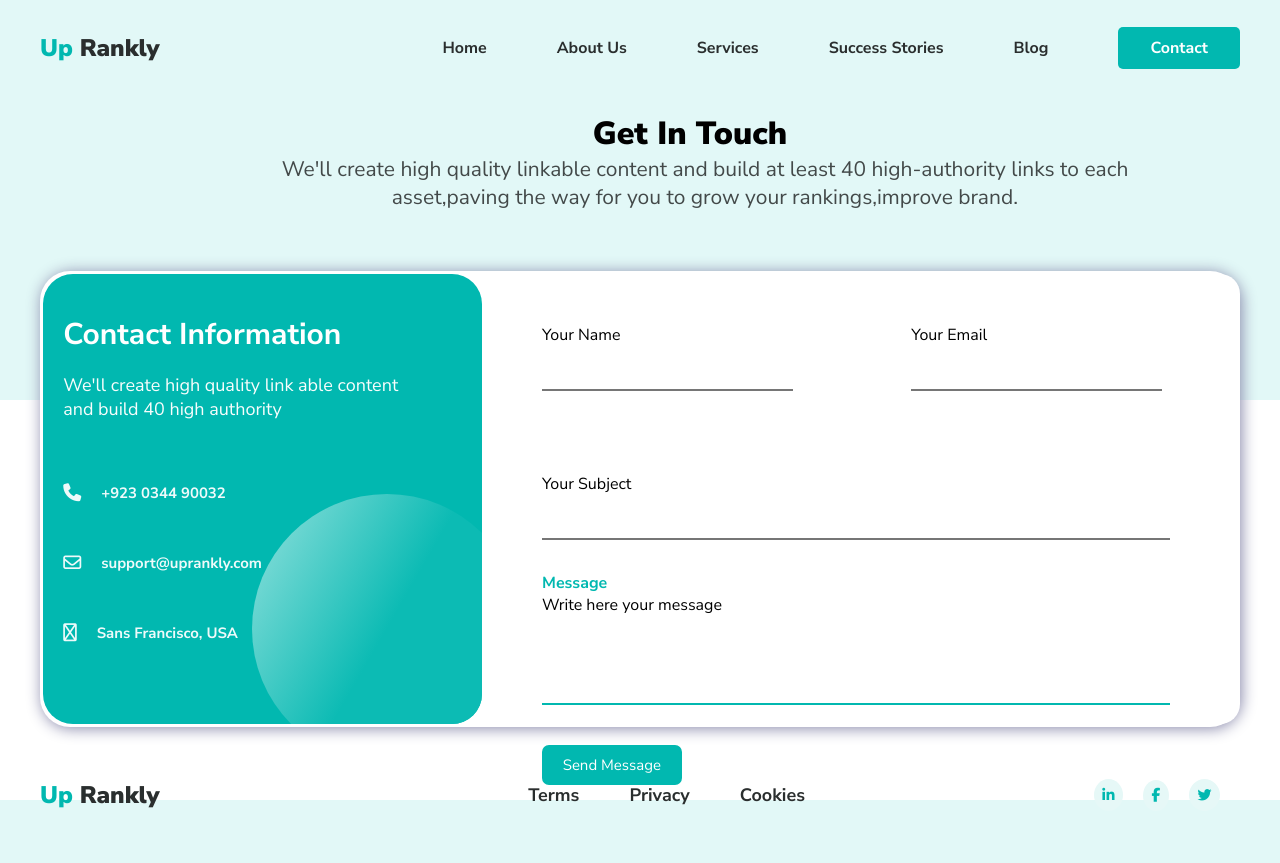
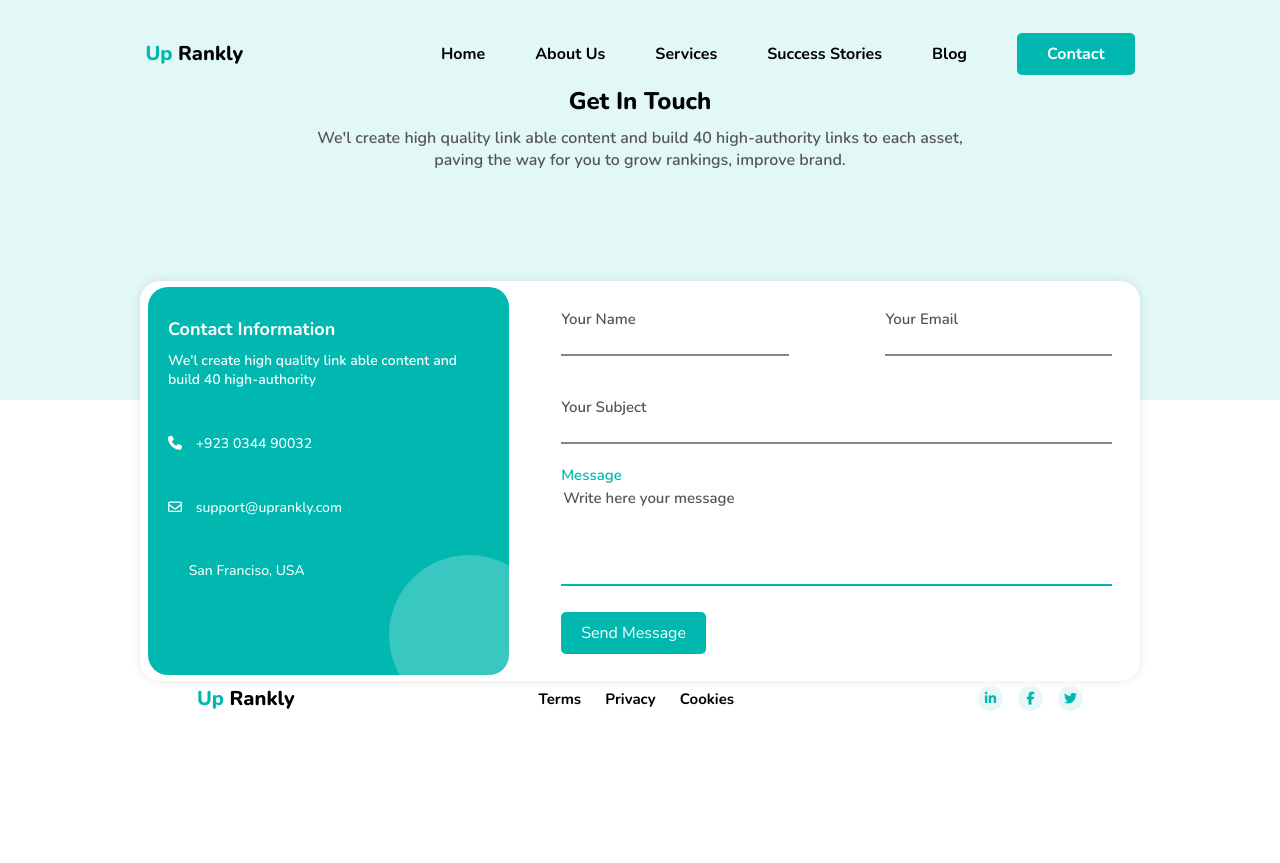
Before and after one commit to Beezywils/Project-Up-Rankly, a plain HTML site: page index.html in a window 1280 px wide. After the commit the page ends 800 px from the top, so only its background shows below. Drawn offline with nearby package versions, Linux system fonts and the light colour scheme.

Commit message:
Add files via upload

```diff
--- a/index.html
+++ b/index.html
@@ -3,7 +3,14 @@
   <head>
     <meta charset="UTF-8" />
     <meta name="viewport" content="width=device-width, initial-scale=1.0" />
-    <title>Up Rankly</title>
+    <title>Project Up Rankly</title>
+    <link
+      rel="stylesheet"
+      href="https://cdnjs.cloudflare.com/ajax/libs/font-awesome/6.5.2/css/all.min.css"
+      integrity="sha512-SnH5WK+bZxgPHs44uWIX+LLJAJ9/2PkPKZ5QiAj6Ta86w+fsb2TkcmfRyVX3pBnMFcV7oQPJkl9QevSCWr3W6A=="
+      crossorigin="anonymous"
+      referrerpolicy="no-referrer"
+    />
     <link
       rel="stylesheet"
       href="https://site-assets.fontawesome.com/releases/v6.5.2/css/all.css"
@@ -11,106 +18,100 @@
     <link rel="stylesheet" href="styles.css" />
   </head>
   <body>
-    <nav>
-      <h1><span>Up</span> Rankly</h1>
-      <div class="navItems">
-        <a href="#">Home</a>
-        <a href="#">About us</a>
-        <a href="#">Services</a>
-        <a href="#">Success stories</a>
-        <a href="#">Blog</a>
-        <a href="#"><span style="color: white">Contact</span></a>
+    <!-- Here' the header section -->
+    <header>
+      <div class="logo">Up <span>Rankly</span></div>
+      <div class="hamburger" onclick="toggleMenu()">
+        <div></div>
+        <div></div>
+        <div></div>
       </div>
-    </nav>
-    <div class="topic">
-      <div class="topicGet">
-        <h1>Get In Touch</h1>
-      </div>
-      <div class="topicCreate">
+
+      <nav>
+        <ul class="menu">
+          <li><a href="#">Home</a></li>
+          <li><a href="#">About Us</a></li>
+          <li><a href="#">Services</a></li>
+          <li><a href="#">Success Stories</a></li>
+          <li><a href="#">Blog</a></li>
+          <li><a href="#" class="contact-btn">Contact</a></li>
+        </ul>
+      </nav>
+    </header>
+
+    <div class="contact-header">
+      <h1>Get In Touch</h1>
+
+      <p>
+        We'l create high quality link able content and build 40 high-authority
+        links to each asset, paving the way for you to grow rankings, improve
+        brand.
+      </p>
+    </div>
+
+    <div class="container">
+      <div class="contact-info">
+        <h2>Contact Information</h2>
+
         <p>
-          We'll create high quality linkable content and build at least 40
-          high-authority links to each
+          We'l create high quality link able content and build 40 high-authority
         </p>
-      </div>
-      <div class="topicPave">
-        <p>asset,paving the way for you to grow your rankings,improve brand.</p>
-      </div>
-    </div>
-    <br /><br />
-    <!--form -->
-    <div class="formWrapper">
-      <div class="innerformWrapper">
-        <h1>Contact Information</h1>
-        <div class="content">
-          <p>We'll create high quality link able content</p>
-        </div>
-        <div class="build"><p>and build 40 high authority</p></div>
-        <br />
-        <div class="contactInfo">
-          <i class="fa-solid fa-phone"></i>
-          <h5>+923 0344 90032</h5>
-        </div>
-        <div class="contactInfo">
-          <i class="fa-regular fa-envelope"></i>
-          <h5>support@uprankly.com</h5>
-        </div>
-        <div class="contactInfo">
-          <i class="fa-regular fa-location-dot"></i>
-          <h5>Sans Francisco, USA</h5>
+
+        <div class="info">
+          <p><i class="fa-solid fa-phone"></i> +923 0344 90032</p>
+          <p><i class="fa-regular fa-envelope"></i> support@uprankly.com</p>
+          <p><i class="fa-light fa-location-dot"></i> San Franciso, USA</p>
         </div>
       </div>
 
-      <div class="formInfo">
+      <!-- contact form section -->
+      <div class="contact-form">
         <form>
-          <div class="both">
-            <div class="name">
-              <label><weak>Your Name</weak></label> <br /><br />
+          <div class="input-group">
+            <div>
+              <label>Your Name</label>
+              <input type="text" />
+            </div>
 
-              <input type="text" placeholder="" />
-              <br />
-            </div>
-            <div class="mail">
-              <label><weak>Your Email</weak></label
-              ><br />
-              <br />
-              <input type="text" placeholder="" /><br />
+            <div>
+              <label for="email">Your Email</label>
+              <input type="email" name="" id="" />
             </div>
           </div>
+          <label>Your Subject</label>
+          <input type="text" />
+          <label style="color: #01b8b0">Message</label>
+          <textarea placeholder="Write here your message"></textarea>
 
-          <br />
-
-          <div class="Sub">
-            <label><weak> Your Subject</weak></label>
-            <br /><br />
-            <input type="text" placeholder="" /><br />
-          </div>
-          <br />
-          <div class="Mes">
-            <p>Message</p>
-
-            <label><weak>Write here your message</weak></label>
-            <br /><br /><br /><br />
-            <input type="text" style="border-color: #01b8b0" placeholder="" />
-            <br />
-          </div>
-          <button>Send Message</button>
+          <button type="submit">Send Message</button>
         </form>
       </div>
     </div>
 
-    <div class="below">
-      <h1><span style="color: #01b8b0">Up</span> Rankly</h1>
+    <!-- footer section of the page -->
+    <footer>
+      <div class="logo">Up <span>Rankly</span></div>
 
-      <div class="terms">
+      <div class="footer-links">
         <a href="#">Terms</a>
         <a href="#">Privacy</a>
         <a href="#">Cookies</a>
       </div>
-      <div class="icons">
-        <div class="linke"><i class="fa-brands fa-linkedin-in"></i></div>
-        <div class="facebook"><i class="fa-brands fa-facebook-f"></i></div>
-        <div class="twitter"><i class="fa-brands fa-twitter"></i></div>
+
+      <div class="social-icons">
+        <a href="#"><i class="fa-brands fa-linkedin-in"></i></a>
+        <a href="#"><i class="fa-brands fa-facebook-f"></i></a>
+        <a href="#"><i class="fa-brands fa-twitter"></i></a>
       </div>
-    </div>
+    </footer>
+
+    <script>
+      function toggleMenu() {
+        const menu = document.querySelector(".menu");
+        const hamburger = document.querySelector(".hamburger");
+        menu.classList.toggle("active");
+        hamburger.classList.toggle("active");
+      }
+    </script>
   </body>
 </html>
--- a/styles.css
+++ b/styles.css
@@ -1,307 +1,388 @@
-@import url('https://fonts.googleapis.com/css2?family=Nunito+Sans:ital,opsz,wght@0,6..12,200..1000;1,6..12,200..1000&display=swap');
-
-
-
+@import url('https://fonts.googleapis.com/css2?family=Nunito:ital,wght@0,200..1000;1,200..1000&display=swap');
 
 * {
     margin: 0;
     padding: 0;
     box-sizing: border-box;
-    font-family: "Nunito Sans", sans-serif;
+    font-family: 'Nunito', sans-serif;
 }
 
 body {
     height: 100vh;
-background: linear-gradient(180deg, #e2f8f7 50%, #ffffff 50%);
-font-family: "Nunito Sans", sans-serif;
+    display: flex;
+    justify-content: center;
+    align-items: center;
+    flex-direction: column;
+    background: #e2f8f7;
+    background: linear-gradient(180deg, rgba(226,248,247,1) 50%, rgba(255, 255, 255, 1) 50%);
 }
-nav {
-padding-block: 2rem;
-max-width: 1200px;
-margin: auto;
-color: #2a2e2e;
 
+header {
+    /* border: 2px solid red; */
+    position: absolute;
+    top: 0;
+    margin-top: 1rem;
+    width: 100%;
+    max-width: 1500px;
     display: flex;
+    justify-content: space-around;
     align-items: center;
-justify-content: space-between;
-
-}
-nav>h1 {
-    font-size: 1.5rem;
-    font-weight: 900;
-
-}
-nav>h1>span {
-    color: #01b8b0;
-}
-.navItems {
-    display: flex;
-    align-items: center;
-    gap: 70px;
-}
-.navItems>a {
-    font-weight: 500;
-    text-decoration: none;
-    color: #2a2e2e;
-    text-transform: capitalize;
-    font-weight: 700;
-
-}
-.navItems>a>span {
-background-color: #01b8b0;
-padding: 5px;
-padding-inline: 32px;
-padding-block: 10px;
-border-radius: 5px;
-
-}
-.topic {
-    padding-block: 1rem;
-
-    display: grid;
-    align-items: center;
-    justify-content: center;
-    max-width: 1200px;
-    margin: auto;
-
-}
-.topicGet {
-
-    display: grid;
-    align-items: center;
-    justify-content: center;
-
-}
-.topicGet>h1 {
-    margin-left: 100px;
-    font-weight: 900;
-}
-.topicCreate {
-
-    margin-left: 150px;
-    padding-right: 100px;
-
-}
-.topicCreate>p {
-    margin-left: 80px;
-    font-weight: 400;
-    font-size: 21px;
-    opacity: 70%;
-
-}
-.topicPave {
-
-    margin-left: 340px;
-    font-weight: 400;
-    font-size: 21px;
-    opacity: 70%;
-}
-.formWrapper {
-    height: 57vh;
-
-    background-color: white;
-    border-radius: 30px;
-    max-width: 1200px;
-    margin: auto;
-    padding-left: .2rem;
-    padding-top: .2rem;
-    box-shadow: .1rem .1rem 15px #8888aa;
-    display: flex;
-    padding-bottom: .2rem;
+    padding: 1.5rem 6rem;
 
 
 }
-.innerformWrapper {
 
-    flex: .6.5;
-    background-color: #01b8b0;
-    border-radius: 30px;
-    padding-top: 40px;
-    padding-left: 20px;
 
-    position: relative ;
-    overflow: hidden;
+.logo {
+    font-size: 20px;
+    color: #01b8b0 ;
+    font-weight: 800;
 
 }
-.innerformWrapper::before {
+
+.logo span {
+    color: #000;
+    font-weight: 800;
+}
+
+ul {
+    list-style: none;
+    display: flex;
+    gap: 50px;
+}
+ ul li a {
+    text-decoration: none;
+    color: #000;
+    font-size: 16px;
+    font-weight: 700;
+}
+
+.contact-btn {
+    background-color: #01b8b0;
+    color: #fff;
+    padding: 10px 30px;
+    border-radius: 5px;
+}
+
+.contact-header {
+    max-width: 680px;
+    margin: 30px 0 20px 0;
+    text-align: center;
+    margin-bottom: 100px;
+
+
+}
+
+.contact-header h1 {
+    margin-bottom: 10px;
+    font-size: 24px;
+    font-weight: 800;
+}
+
+.contact-header p {
+    margin-bottom: 10px;
+    font-weight: 600;
+    color: #555;
+}
+
+.container {
+    width: 80%;
+    height: 400px;
+    max-width: 1000px;
+    display: flex;
+    justify-content: space-around;
+    align-items: center;
+    padding: 8px;
+    margin-bottom: 4rem;
+
+    background-color: #fff;
+    border-radius: 20px;
+    box-shadow: 0 0 10px rgba(0, 0, 0, 0.1);
+}
+
+.contact-info {
+    width: 60%;
+    height: 388px;
+    text-align: left;
+    color: #fff;
+    background-color: #01b8b0;
+    border-radius: 20px;
+    padding: 20px;
+    position: relative;
+    overflow: hidden;
+    margin-right: 2rem;
+
+}
+
+.contact-info::before {
     content: '';
     position: absolute;
-    width: 270px;
-    height: 270px;
+    width: 160px;
+    height: 160px;
     border-radius: 50%;
-
+    background: rgba(255, 255, 255, 0.217);
     bottom: -40px;
     right: -40px;
-    background: linear-gradient(120deg, #85ddd9 20px, rgb(12 187 180) 50%);
 }
 
+.contact-info h2 {
+    margin-top: 10px;
+    font-size: 18px;
+    color: #fff;
+    font-weight: 700;
+}
 
+.contact-info p {
+    margin: 10px 0;
+    color: #fbfefe;
+    font-size: 14px;
+    font-weight: 600;
+}
+.info {
 
+}
+.info p i {
+    font-size: 14px;
+    margin-right: 10px;
+    color: #fbfefe;
+}
 
+.info p {
+    margin: 2.8rem 0;
+    font-size: 14px;
+    font-weight: 500;
+}
 
-.innerformWrapper>h1 {
-color: white;
-font-size: 30px;
-font-weight: 700;
+.contact-form {
+    max-width: 650px;
+    width: 100%;
+    padding: 20px;
 
 
 
 }
-.content>p {
-    color: #f8fdfc;
-    margin-top: 10px;
-    padding-top: 8px;
-    font-size: 18px;
+
+.input-group {
+    display: flex;
+    gap: 6rem;
+    margin-bottom: 20px;
+
+}
+
+label {
+    font-size: 15px;
+    font-weight: 600;
+    color: #555;
+}
+
+.input-group input {
+    width: 100%;
+    padding: 10px;
+    border: 1px solid #ccc;
+    border-radius: 5px;
+}
+
+.contact-form input,
+.contact-form textarea {
+    width: 100%;
+    padding: 2px;
+    font-size: 15px;
+    border: none;
+    border-radius: 0;
+    outline: none;
+    border-bottom: 2px solid #868686;
+    margin-bottom: 20px;
+}
+
+.contact-form textarea {
+    height: 100px;
+    border-color: #01b8b0;
+    resize: none;
+}
+
+.contact-form textarea::placeholder {
+    color: #555;
+    font-weight: 600;
+}
+
+.contact-form button {
+    background-color: #01b8b0;
+    color: #fff;
+    font-size: 16px;
+    padding: 10px 20px;
+    border: none;
+    border-radius: 5px;
+    cursor: pointer;
+}
+
+footer {
+    position: absolute;
+    bottom: 0;
+    width: 100%;
+    display: flex;
+    justify-content: space-around;
+    align-items: center;
+    padding: .5rem 5rem;
+    background-color: transparent;
+   margin-bottom: 5rem;
+
+}
+
+.footer-links a {
+    text-decoration: none;
+    color: #000;
+    font-size: 15px;
+    font-weight: 700;
+    margin: 0 10px;
+
+}
+
+.social-icons {
+    display: flex;
+    gap: 15px;
+
+
+}
+
+.social-icons a {
+    color: #01b8b0;
+    font-size: 13px;
+    display: flex;
+    justify-content: center;
+    align-items: center;
+    height: 25px;
+    width: 25px;
+    background: #e9f6f7;
+    border-radius: 50%;
+    text-decoration: none;
+}
+
+/* Mobile responsive */
+@media (max-width: 768px) {
+    header {
+        display: flex;
+        justify-content: space-between;
+        align-items: center;
+        padding: .8rem 1.2rem;
+
+    }
+
+
+    .logo {
+       font-size: 1rem;
+       order: -1;
+    }
+
+    .hamburger {
+        display: flex;
+        flex-direction: column;
+        cursor: pointer;
+        gap: 5px;
+        order: 2;
+    }
+    .hamburger div {
+        width: 25px;
+        height: 3px;
+        background-color: red;
+        transition: all 0.3s ease;
+    }
+    nav ul li {
+        text-align: center;
+    }
+
+    .menu {
+        display: flex;
+        flex-direction: column;
+        gap: 20px;
+        width: 100%;
+        background-color: #e2f8f7;
+        position: absolute;
+        top: 50px;
+        left: 0;
+        padding: 1.3rem;
+        z-index: 1000;
+        opacity: 0;
+        transform: translateY(-10px);
+        box-shadow: 10px 1px 0 rgba(0, 0, 0, 0.1);
+        transition: all .3s ease;
+    }
+
+    .menu.active {
+        display: flex;
+        opacity: 1;
+        transform: translateY(0);
+    }
+
+    .hamburger.active div:nth-child(1) {
+        transform: rotate(45deg) translate(5px, 5px);
+    }
+    .hamburger.active div:nth-child(2) {
+        opacity: 0;
+    }
+    .hamburger.active div:nth-child(3) {
+        transform: rotate(-45deg) translate(5px, -5px);
+    }
+
+    .container{
+        max-width: 380px;
+        height: auto;
+        margin-top: -5rem;
+    }
+
+    .contact-header {
+        margin-top: 7rem;
 
 
 
     }
-.build>p {
-    color: #f8fdfc;
-    font-size: 18px;
-}
-.contactInfo {
-    display: flex;
-    align-items: center;
-    gap: 20px;
-    margin-bottom: 10px;
-    padding-top: 40px;
-color: #eefafa;
-font-size: 18px;
 
+    .contact-header h1 {
+        font-size: 22px;
+        margin-top: 1rem;
     }
 
-.formInfo {
-
-  background-color: white;
-  border-radius: 20px;
-  padding-top: 50px;
-  padding-left: 60px;
-  flex: 1;
-
-}
-input {
-    border-left: none;
-    border-right: none;
-    border-top: none;
-
-
-}
-.name {
-
-    width: 40%;
+    .contact-header p {
+        font-size: 16px;
+        padding: 0 1rem;
+        margin-bottom: 1.2rem;
     }
 
-.both {
-
+    .contact-info{
+        /* border: 2px solid red; */
+        display: none;
+    }
+    .contact-form {
+        width: 100%;
+        padding: 20px;
+    }
+    .contact-form textarea{
+        height: 80px;
+    }
+    .input-group{
         display: flex;
+        gap: 2rem;
+    }
+    footer{
+        /* border: 2px solid red; */
+        height: 40px;
+        flex-direction: column;
         align-items: center;
-    gap: 90px;
-
-
+        padding: 0.8rem;
+        margin-bottom: 1.5rem;
     }
-.mail{
-
-    width: 40%;
+    .footer-links{
+        display: flex;
+        gap: 10px;
     }
 
-
-
-.Sub {
-    margin-top: 60px;
-}
-.Mes>p {
-    color: #01b8b0;
-    margin-top: 10px;
-    font-weight: 700;
-}
-button {
-background-color: #01b8b0;
-border: 2px solid #01b8b0;
-
-width: 20%;
-padding-block: 8px;
-color: #ffffff;
-border-radius: 7px;
-margin-top: 40px;
-font-size: 15px;
-
-}
-.below {
-
-    display: flex;
-    align-items: center;
-    justify-content: space-between;
-    max-width: 1200px;
-    margin: auto;
-    padding-block: 2rem;
-    color: #2a2e2e;
-}
-.below>h1 {
-    font-size: 1.5rem;
-    font-weight: 900;
-}
-.terms {
-    display: flex;
-    align-items: center;
-    justify-content: center;
-
-    width: 30%;
-    gap: 10px;
-    margin-left: 100px;
-
-
-
-}
-.terms>a {
-    text-decoration: none;
-    padding: 20px;
-    color: #2a2e2e;
-    font-weight: 700;
-    font-size: 18px;
-
-
-}
-.icons {
-    display: flex;
-    align-items: center;
-    justify-content: center;
-
-    padding: 20px;
-    gap: 20px;
-}
-.linke {
-
-    padding-inline: 8.5px;
-    padding-block: 5px;
-    background-color: #e6f8f7;
-    border-radius: 50%;
-}
-.linke>i {
-    color: #01b8b0;
+    .footer-links a{
         font-size: 14px;
     }
-.facebook {
 
-    padding-inline: 8.7px;
-    padding-block: 4.5px;
-    background-color:  #e6f8f7;
-    border-radius: 50%;
+    .social-icons{
+        display: none;
     }
-.facebook>i {
-    color: #01b8b0;
-    font-size: 14px;
+    footer .logo{
+        display: none;
     }
-.twitter {
-
-    padding-inline: 8.5px;
-    padding-block: 5px;
-    background-color:  #e6f8f7;
-    border-radius: 50%;}
-    .twitter>i {
-        color: #01b8b0;
-        font-size: 14px;
 }
-    input {
-        width: 90%;
-    }
```
Lines whose indentation alone changed are shown as unchanged.
